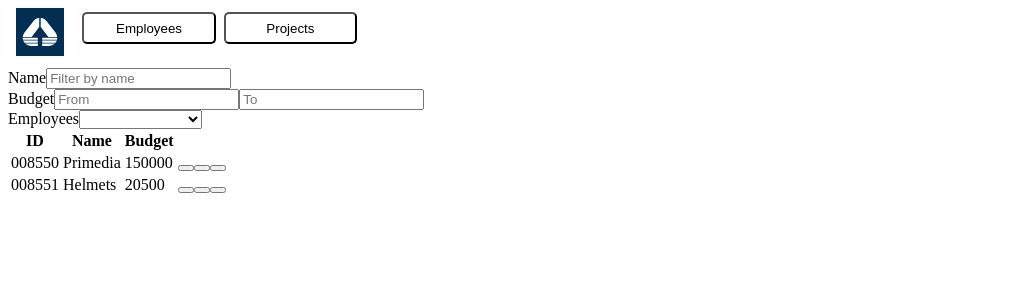
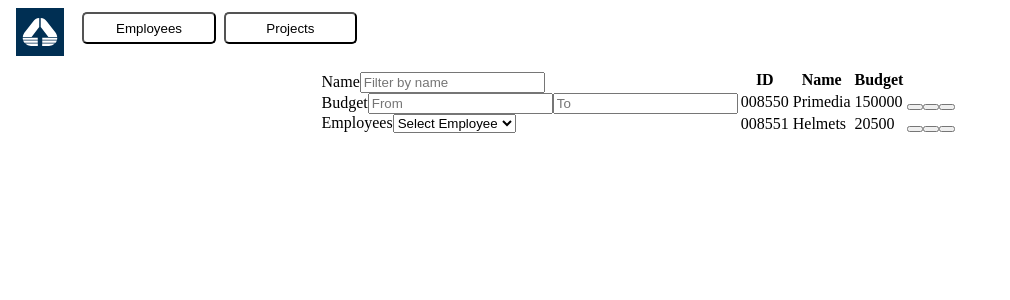
Before and after one commit to kristina-trifunovic/employee-project-app, an Angular app: page /project/list in a window 1280 px wide. Shown: the top 300 px of the page, without its empty margins (0-1010 px from the left). Built offline with nearby package versions, Linux system fonts and the light colour scheme.

Commit message:
added filter on projects

```diff
--- a/src/app/core/models/Project.model.ts
+++ b/src/app/core/models/Project.model.ts
@@ -6,7 +6,7 @@ export interface Project {
   name: string;
   budget: number;
   startDate: Date;
-  engagedEmployees: ProjectDescription;
+  engagedEmployees: ProjectDescription[];
 }
 
 export interface ProjectDescription {
--- a/src/app/features/projects/pages/project-list/project-list.component.css
+++ b/src/app/features/projects/pages/project-list/project-list.component.css
@@ -0,0 +1,7 @@
+.flex {
+  /* width: 40%; */
+  display: flex;
+  flex-direction: row;
+  justify-content: center;
+  align-items: center;
+}
--- a/src/app/features/projects/pages/project-list/project-list.component.html
+++ b/src/app/features/projects/pages/project-list/project-list.component.html
@@ -1,3 +1,5 @@
+<div class="flex">
+  <div class="x">
     <form [formGroup]="projectForm" *ngIf="projectForm">
       <div>
         <label for="name">Name</label>
@@ -11,19 +13,22 @@
       <div>
         <label for="name">Employees</label>
         <select formControlName="employees" [compareWith]="compareEmployee">
-      <option *ngFor="let employee of employees" [ngValue]="employee">{{employee.firstName + " " + employee.lastName}}
+          <option value="" selected [style]="'color: grey;'">Select Employee</option>
+          <option *ngFor="let employee of employees" [ngValue]="employee">{{employee.firstName + " " +
+            employee.lastName}}
           </option>
         </select>
       </div>
     </form>
-
+  </div>
+  <div class="x">
     <table>
       <tr>
         <th>ID</th>
         <th>Name</th>
         <th>Budget</th>
       </tr>
-  <tr *ngFor="let project of projects">
+      <tr *ngFor="let project of filteredProjects">
         <td>{{project.id}}</td>
         <td>{{project.name}}</td>
         <!-- TODO add a pipe for currency -->
@@ -35,3 +40,5 @@
         </td>
       </tr>
     </table>
+  </div>
+</div>
--- a/src/app/features/projects/pages/project-list/project-list.component.ts
+++ b/src/app/features/projects/pages/project-list/project-list.component.ts
@@ -18,6 +18,7 @@ import { ProjectService } from 'src/app/core/services/project.service';
 })
 export class ProjectListComponent implements OnInit, OnDestroy {
   projects?: Project[];
+  filteredProjects?: Project[];
   employees?: Employee[];
   destroy$: Subject<boolean> = new Subject();
   projectForm?: FormGroup;
@@ -34,6 +35,7 @@ export class ProjectListComponent implements OnInit, OnDestroy {
   ngOnInit(): void {
     this.loadProjects();
     this.loadEmployees();
+    this.filterProjects();
   }
 
   ngOnDestroy(): void {
@@ -47,6 +49,7 @@ export class ProjectListComponent implements OnInit, OnDestroy {
       .pipe(takeUntil(this.destroy$))
       .subscribe((projects) => {
         this.projects = projects;
+        this.filteredProjects = [...this.projects];
       });
   }
 
@@ -69,8 +72,6 @@ export class ProjectListComponent implements OnInit, OnDestroy {
   }
 
   validateBudgetTo(formControl: FormControl) {
-    console.log(formControl);
-
     const budgetFromValue = this.projectForm?.get('budgetFrom')?.value;
     const budgetToValue = formControl.value;
 
@@ -84,7 +85,60 @@ export class ProjectListComponent implements OnInit, OnDestroy {
     return null;
   }
 
+  filterProjects() {
+    this.projectForm?.valueChanges.subscribe(() => {
+      this.filter();
+    });
+  }
+
+  filter() {
+    const filterData = {
+      name: this.projectForm?.get('name')?.value,
+      budgetFrom: this.projectForm?.get('budgetFrom')?.value,
+      budgetTo: this.projectForm?.get('budgetTo')?.value,
+      employee: this.projectForm?.get('employee')?.value,
+    };
+    if (this.isFilterEmpty(filterData))
+      this.filteredProjects = [...this.projects!];
+    else this.filterList(filterData);
+  }
+
   compareEmployee(first?: Employee, second?: Employee): boolean {
     return first?.id === second?.id;
   }
+
+  isFilterEmpty(filterData: {
+    name: string;
+    employee: Employee;
+    budgetFrom: number;
+    budgetTo: number;
+  }) {
+    return (
+      filterData.name === '' &&
+      (filterData.employee == null || filterData.employee == undefined) &&
+      isNaN(filterData.budgetFrom) &&
+      isNaN(filterData.budgetTo)
+    );
+  }
+
+  filterList(filterData: {
+    name: string;
+    employee: Employee;
+    budgetFrom: number;
+    budgetTo: number;
+  }) {
+    this.filteredProjects = this.projects?.filter(
+      (project) =>
+        project.name.toLowerCase().includes(filterData.name.toLowerCase()) &&
+        project.budget >= filterData.budgetFrom &&
+        (project.budget <= filterData.budgetTo ||
+          filterData.budgetTo.toString() == '') &&
+        (project.engagedEmployees.findIndex(
+          (pd) =>
+            pd.employee.id ===
+            (filterData.employee != undefined ? filterData.employee['id'] : -1)
+        ) != -1 ||
+          filterData.employee == null)
+    );
+  }
 }
```
Lines whose indentation alone changed are shown as unchanged.
